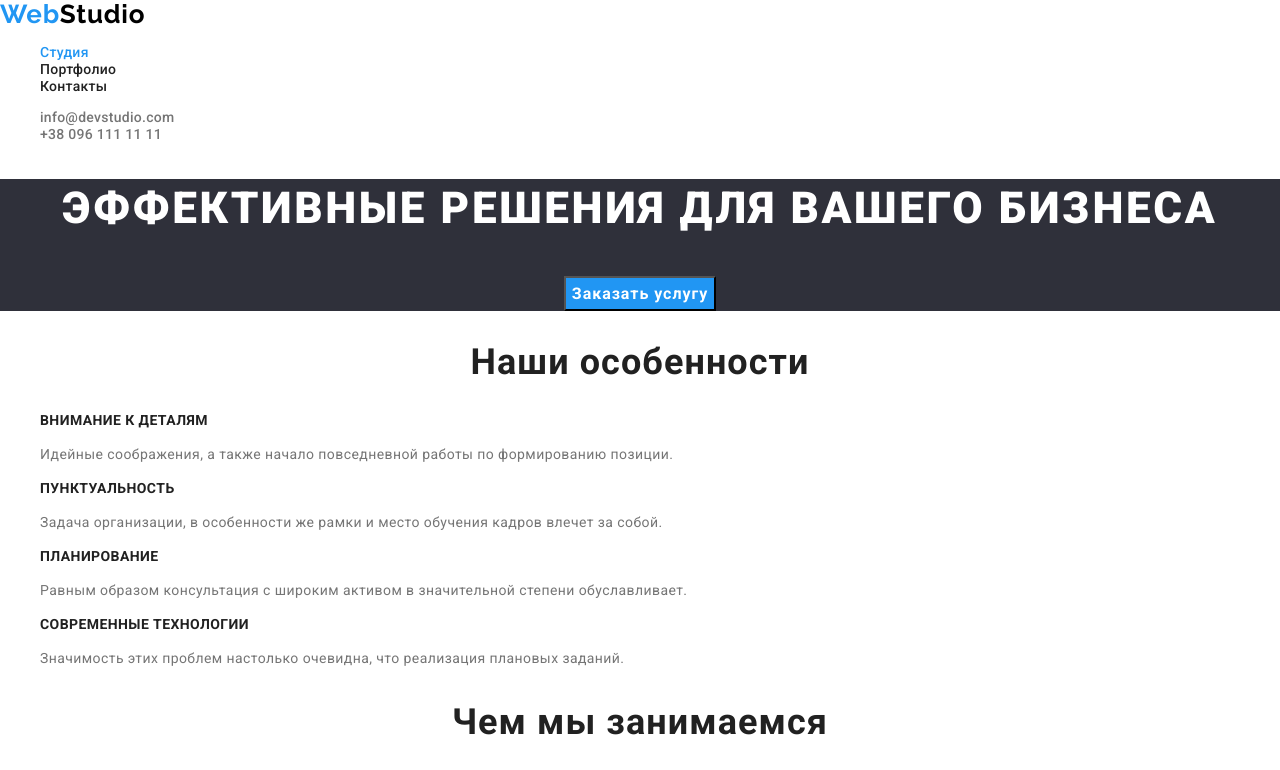
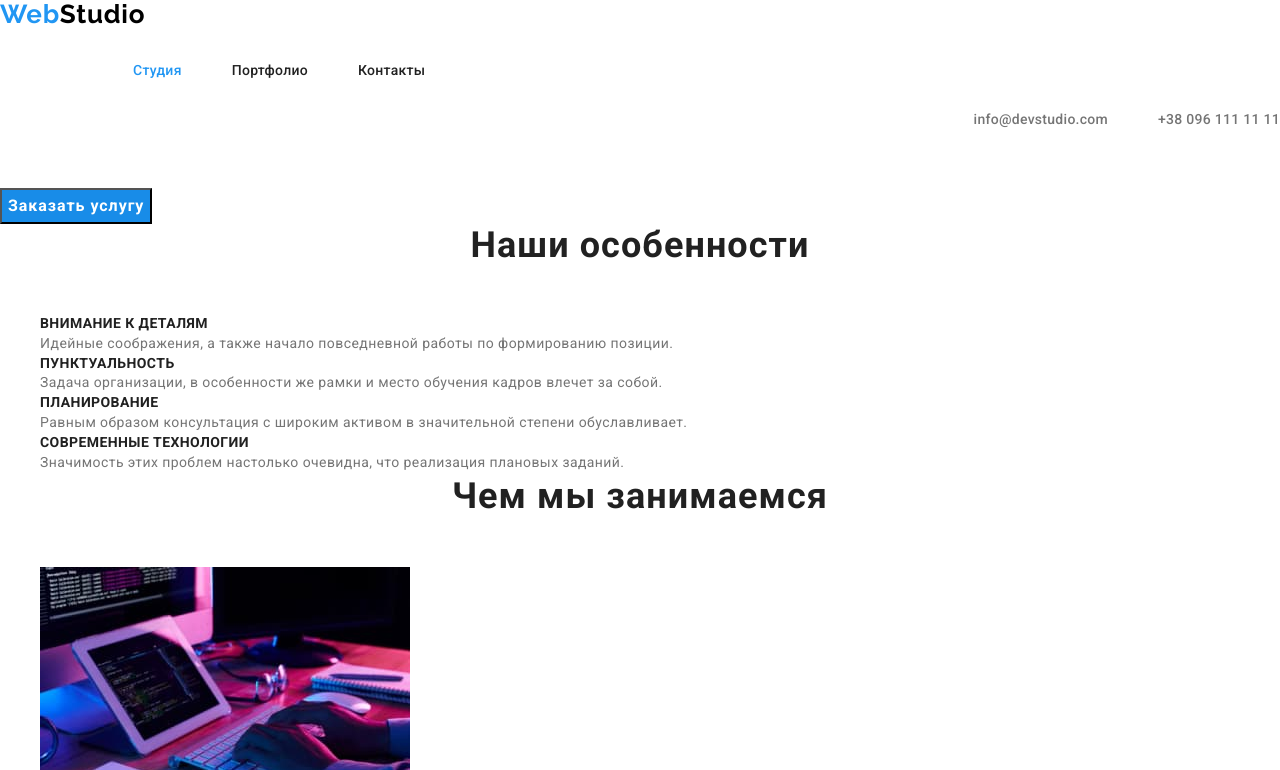
Before and after one commit to rmarkanych/goit-markup-hw-03, a plain HTML site: page index.html in a window 1280 px wide. Both pictures are taken after a click on the button "Заказать услугу". Shown: the top 770 px of the page. Drawn offline with nearby package versions, Linux system fonts and the light colour scheme.

Commit message:
Update styles.css

```diff
--- a/css/styles.css
+++ b/css/styles.css
@@ -1,72 +1,117 @@
 :root {
-  --primary-description-color:#757575 ;
-  --primary-white-color:#FFFFFF;
-  --title-color:#212121;
-  --logo-color:#000000;
-  --primary-blue-color:#2196F3;
-  --primary-button-color:#F5F4FA;
-  --footer-bg-color:#2F303A;
-  --primary-bg-color:#E5E5E5;
+  --primary-description-color: #757575;
+  --primary-white-color: #ffffff;
+  --title-color: #212121;
+  --logo-color: #000000;
+  --primary-blue-color: #2196f3;
+  --primary-button-color: #f5f4fa;
+  --footer-bg-color: #2f303a;
+  --primary-bg-color: #e5e5e5;
   --primary-font-size: 14px;
   --primary-font-weight: 400;
   --primary-font-family: Roboto, sans-serif;
 }
-body{
-  background-color:var(--primary-white-color);
+body {
+  background-color: var(--primary-white-color);
   font-size: var(--primary-font-size);
   font-weight: var(--primary-font-weight);
   font-family: var(--primary-font-family);
 }
-ul{
+ul {
+  /* margin-top: 0; */
+  margin: 0;
   list-style: none;
 }
-.link{
+h1,
+h2,
+h3,
+h4,
+h5,
+h6,
+p {
+  /* margin-top: 0; */
+  margin: 0;
+}
+.link {
   text-decoration: none;
 }
-.logo{
-  font-family: Raleway,sans-serif;
+.container {
+  width: 1200px;
+  display: flex;
+  margin-left: auto;
+  margin-right: auto;
+  align-items: center;
+}
+.section {
+  padding-top: 94px;
+  padding-bottom: 94px;
+}
+.logo {
+  /* margin-left: 215px; */
+  /* margin-right: 93px; */
+  padding-top: 24px;
+  padding-bottom: 25px;
+  font-family: Raleway, sans-serif;
   font-weight: 700;
   font-size: 26px;
   line-height: 1.15;
   letter-spacing: 0.03em;
   color: var(--primary-blue-color);
 }
-.primary-logo{
-  color: var(--logo-color)
+.primary-logo {
+  color: var(--logo-color);
 }
-.secondary-logo{
-  color:var(--primary-white-color)
+.secondary-logo {
+  color: var(--primary-white-color);
 }
-.navigation-list .navigation-item .current{
-  color: #2196F3;
+.navigation-list {
+  display: flex;
+  margin-left: 93px;
 }
-.navigation-item .navigation-link{
+.navigation-list .navigation-item .current {
+  color: #2196f3;
+}
+.navigation-item:not(:last-child) {
+  margin-right: 50px;
+}
+.navigation-item .navigation-link {
   font-weight: 500;
   line-height: 1.14;
   letter-spacing: 0.02em;
   color: var(--title-color);
-
 }
 .navigation-link:hover,
-.navigation-link:focus{
+.navigation-link:focus {
   color: var(--primary-blue-color);
 }
-
-.header-contacts-item .header-contacts-link{
+.navigation-item {
+  padding-top: 32px;
+  padding-bottom: 32px;
+}
+.header-contacts-list {
+  display: flex;
+  justify-content: flex-end;
+  /* margin-right: 215px; */
+  /* margin-left: 331px; */
+}
+.header-contacts-item .header-contacts-link {
   font-weight: 500;
   line-height: 1.14;
   letter-spacing: 0.02em;
   color: var(--primary-description-color);
 }
+.header-contacts-item:not(:last-child) {
+  margin-right: 50px;
+}
 .header-contacts-link:hover,
-.header-contacts-link:focus{
+.header-contacts-link:focus {
   color: var(--primary-blue-color);
 }
-.hero-section{
+.hero {
   background-color: var(--footer-bg-color);
   text-align: center;
 }
-.hero-title{
+.hero-title {
   font-weight: 900;
   font-size: 44px;
   line-height: 1.36;
@@ -75,7 +120,7 @@ color: var(--primary-blue-color);
   text-transform: uppercase;
   text-align: center;
 }
-.hero-button{
+.hero-button {
   font-weight: 700;
   font-family: inherit;
   font-size: 16px;
@@ -86,7 +131,12 @@ color: var(--primary-blue-color);
   background-color: var(--primary-blue-color);
   color: var(--primary-white-color);
 }
-.sub-title{
+.hero-button:hover,
+.hero-button:focus {
+  background-color: #188ce8;
+}
+.sub-title {
+  margin-bottom: 50px;
   font-weight: 700;
   font-size: 36px;
   line-height: 1.17;
@@ -94,23 +144,27 @@ color: var(--primary-blue-color);
   letter-spacing: 0.03em;
   color: var(--title-color);
 }
-.features-title{
+.features {
+  /* padding-top: 0; */
+  padding-bottom: 0;
+}
+.features-title {
   font-size: 14px;
   font-weight: 700;
-  color:var(--title-color);
+  color: var(--title-color);
   line-height: 1.14;
   letter-spacing: 0.03em;
   text-transform: uppercase;
 }
-.features-description{
+.features-description {
   line-height: 1.71;
   letter-spacing: 0.03em;
   color: var(--primary-description-color);
 }
-.team-section{
-  background-color:var(--primary-button-color);
+.team {
+  background-color: var(--primary-button-color);
 }
-.team-name{
+.team-name {
   font-weight: 500;
   font-size: 16px;
   line-height: 1.19;
@@ -118,37 +172,37 @@ color: var(--primary-blue-color);
   text-align: center;
   letter-spacing: 0.03em;
 }
-.team-position{
+.team-position {
   font-size: 16px;
   line-height: 1.18;
   text-align: center;
   letter-spacing: 0.03em;
   color: var(--primary-description-color);
 }
-.footer-section{
+.footer {
   background-color: var(--footer-bg-color);
 }
-.footer-address .address-link{
+.footer-address .address-link {
   font-style: normal;
   line-height: 1.71;
   letter-spacing: 0.03em;
   color: var(--primary-white-color);
 }
 .address-link:focus,
-.address-link:hover{
+.address-link:hover {
   color: var(--primary-blue-color);
 }
-.footer-contacts-item .footer-contacts-link{
+.footer-contacts-item .footer-contacts-link {
   font-style: normal;
   line-height: 1.71;
   letter-spacing: 0.03em;
-  color: rgba(255, 255, 255, 0.6);;
+  color: rgba(255, 255, 255, 0.6);
 }
 .footer-contacts-link:focus,
-.footer-contacts-link:hover{
+.footer-contacts-link:hover {
   color: var(--primary-blue-color);
 }
-.portfolio-button-item .portfolio-button{
+.portfolio-button-item .portfolio-button {
   background-color: var(--primary-button-color);
   color: var(--title-color);
   font-family: inherit;
@@ -160,18 +214,18 @@ color: var(--primary-blue-color);
   cursor: pointer;
 }
 .portfolio-button:focus,
-.portfolio-button:hover{
+.portfolio-button:hover {
   color: var(--primary-white-color);
   background-color: var(--primary-blue-color);
 }
-.projects-item-title{
+.projects-item-title {
   font-weight: 700;
   font-size: 18px;
   line-height: 2;
   letter-spacing: 0.06em;
   color: var(--title-color);
 }
-.projects-item-description{
+.projects-item-description {
   font-size: 16px;
   line-height: 1.87;
   letter-spacing: 0.03em;
```
Lines whose indentation alone changed are shown as unchanged.
